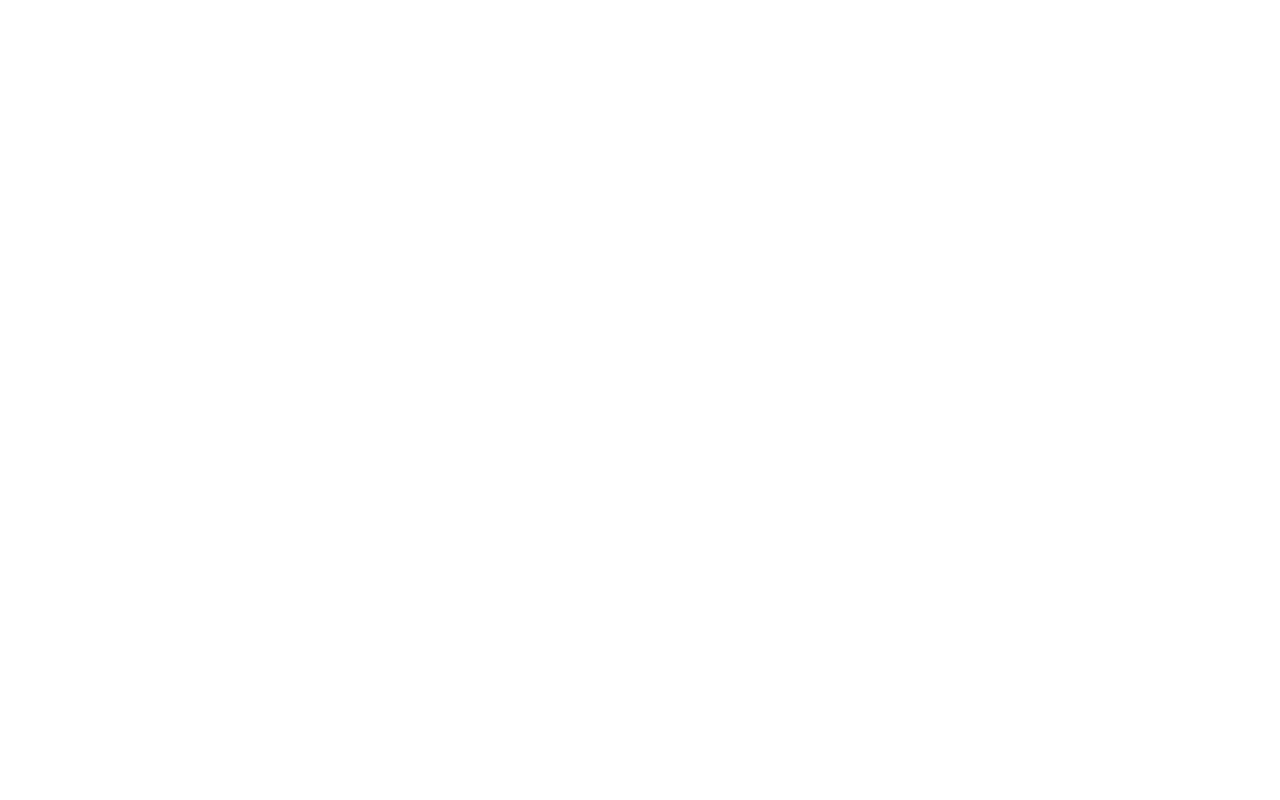
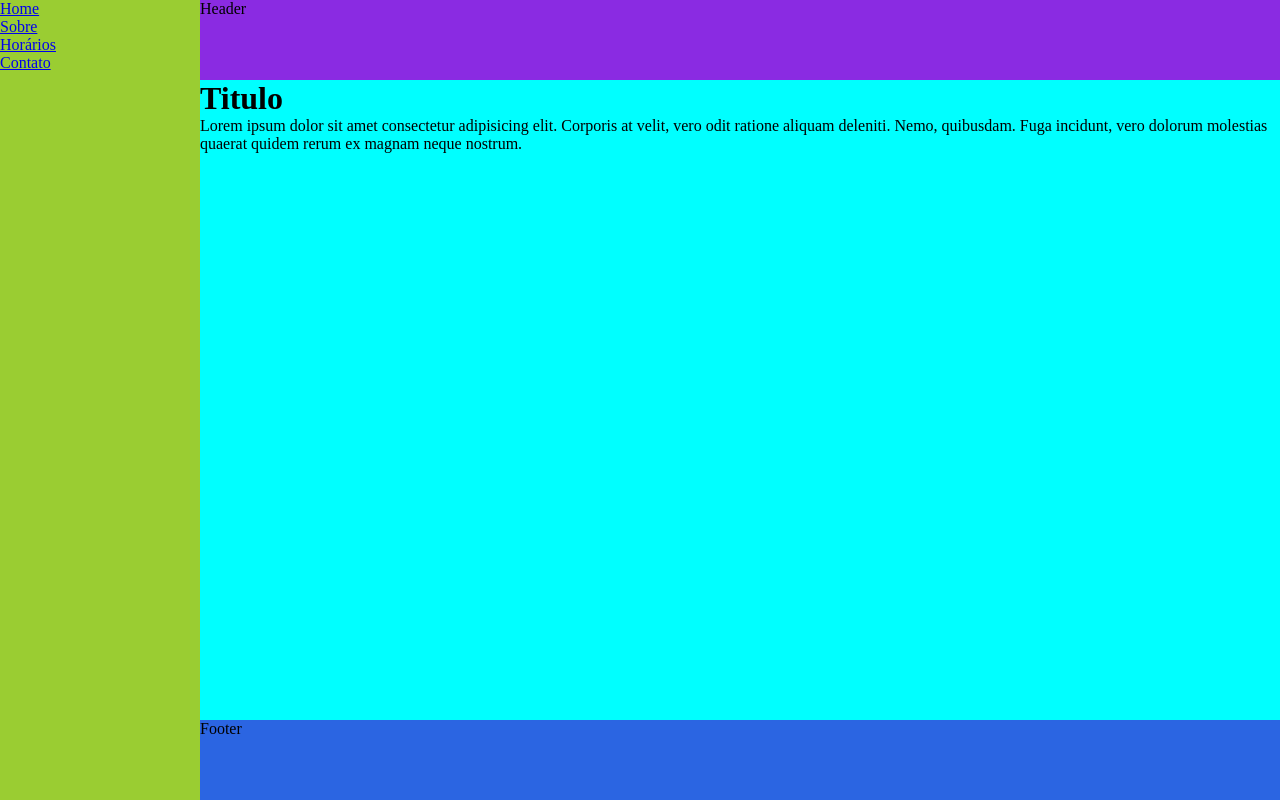
Before and after one commit to alderjunio/criando-seu-primeiro-site-completo-com-html, a plain HTML site: page index.html in a window 1280 px wide. Drawn offline with Linux system fonts and the light colour scheme.

Commit message:
criado a estrutura inicial do projeto clínica fake

```diff
--- a/index.html
+++ b/index.html
@@ -1,11 +1,43 @@
 <!DOCTYPE html>
 <html lang="pt-br">
+
 <head>
     <meta charset="UTF-8">
     <meta name="viewport" content="width=device-width, initial-scale=1.0">
-    <title>Document</title>
+    <title>Clínica mais saúde</title>
+    <link rel="stylesheet" href="style.css">
 </head>
+
 <body>
 
+    <div class="container">
+        <div class="container__left">
+            <nav>
+                <ul>
+                    <li><a href="#">Home</a></li>
+                    <li><a href="#">Sobre</a></li>
+                    <li><a href="#">Horários</a></li>
+                    <li><a href="#">Contato</a></li>
+                </ul>
+            </nav>
+        </div>
+        <div class="container__right">
+            <header>
+                Header
+            </header>
+
+            <main>
+                <h1>Titulo</h1>
+                <p>Lorem ipsum dolor sit amet consectetur adipisicing elit. Corporis at velit, vero odit ratione aliquam deleniti. Nemo, quibusdam. Fuga incidunt, vero dolorum molestias quaerat quidem rerum ex magnam neque nostrum.</p>
+            </main>
+
+            <footer>
+                Footer
+            </footer>
+        </div>
+
+    </div>
+
 </body>
+
 </html>
--- /dev/null
+++ b/style.css
@@ -0,0 +1,37 @@
+*{
+    margin: 0;
+    padding: 0;
+    box-sizing: border-box;
+}
+
+.container{
+    width: 100%;
+    height: 100vh;
+    display: flex;
+}
+
+.container__left{
+    width: 200px;
+    height: 100vh;
+    background-color: yellowgreen;
+}
+
+.container__right{
+    width: calc(100% - 200px);
+    height: 100vh;
+    background-color: aqua;
+}
+
+.container__right header{
+    height: 80px;
+    background-color: blueviolet;
+}
+
+.container__right main{
+    height: calc(100% - 160px);
+}
+
+.container__right footer{
+    height: 80px;
+    background-color: rgb(43, 101, 226);
+}
```
